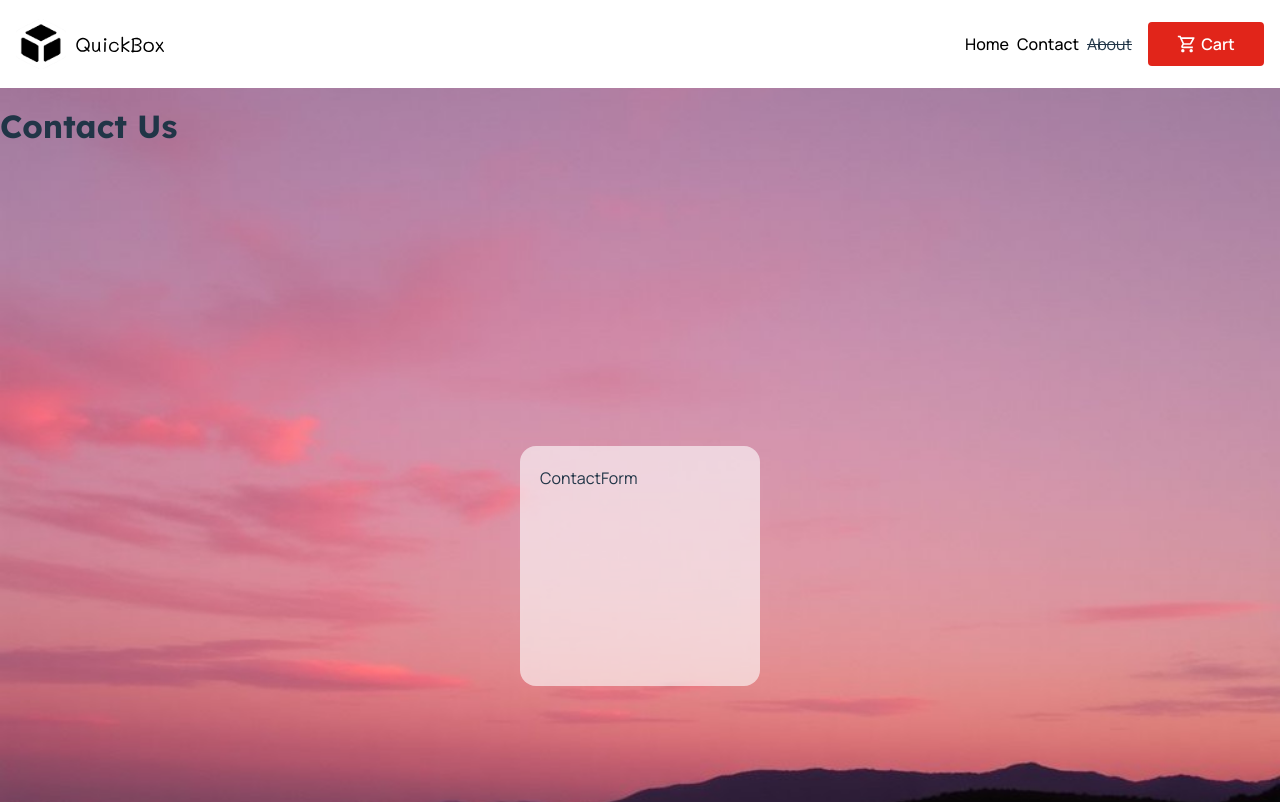
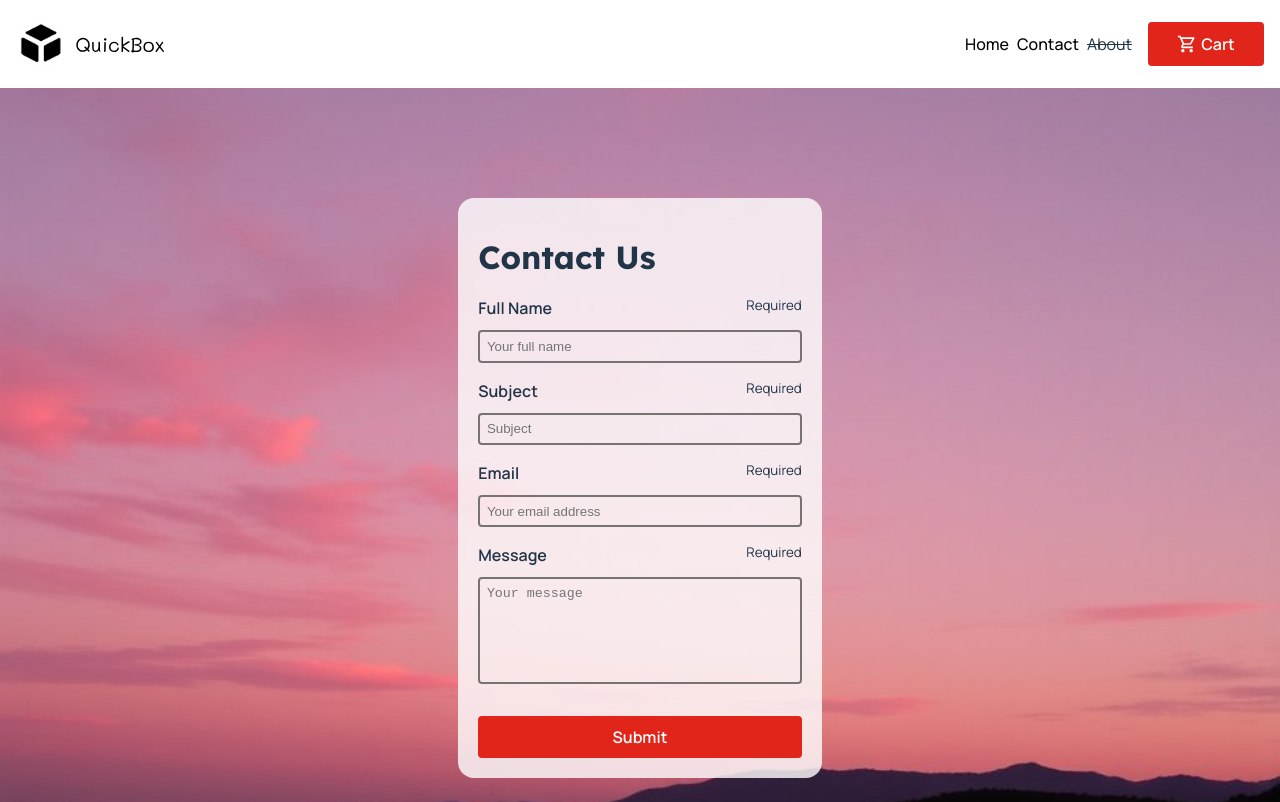
Before and after one commit to Malkenes/JavaScript-Frameworks, a React (Vite) app: page /contact in a window 1280 px wide. Shown: the top 802 px of the page. Built offline with nearby package versions, Linux system fonts and the light colour scheme.

Commit message:
add contact form

```diff
--- a/package.json
+++ b/package.json
@@ -10,11 +10,14 @@
     "preview": "vite preview"
   },
   "dependencies": {
+    "@hookform/resolvers": "^3.9.0",
     "react": "^18.3.1",
     "react-dom": "^18.3.1",
+    "react-hook-form": "^7.53.0",
     "react-icons": "^5.3.0",
     "react-router-dom": "^6.26.2",
     "styled-components": "^6.1.13",
+    "yup": "^1.4.0",
     "zustand": "^5.0.0-rc.2"
   },
   "devDependencies": {
--- a/src/components/Button.styles.js
+++ b/src/components/Button.styles.js
@@ -32,6 +32,7 @@ export const StyledButton = styled.button`
 `;
 
 export const FullButton = styled(StyledButton)`
+margin-top: 10px;
   @media (min-width: 786px) {
   width: 100%;
   }
--- /dev/null
+++ b/src/components/contactForm.jsx
@@ -0,0 +1,53 @@
+import { useForm } from "react-hook-form";
+import { FullButton } from "./Button.styles";
+import { FormInputContainer } from "./contactForm.Styles";
+import { yupResolver } from "@hookform/resolvers/yup";
+import * as yup from "yup";
+
+const schema = yup
+  .object({
+    fullName: yup.string().min(3, "Name must be at least 3 characters").required(),
+    subject: yup.string().min(3, "Subject must be at least 3 characters").required(),
+    emailAddress: yup.string().email("Invalid email format").required(),
+    body: yup.string().min(3, "Message must be at least 3 characters").required(),
+
+  })
+  .required();
+
+export default function ContactForm() {
+    const { register, handleSubmit, formState: { errors }, } = useForm({resolver: yupResolver(schema)});
+
+    function onSubmit(data) {
+        console.log(data);
+    };
+
+    return (
+        <form onSubmit={handleSubmit(onSubmit)}>
+            <FormInputContainer>
+                <label htmlFor="fullName">Full Name</label>
+                <small>Required</small>
+                <input id="fullName" placeholder="Your full name" {...register("fullName")}/>
+                <p>{errors.fullName?.message}</p>
+            </FormInputContainer>
+            <FormInputContainer>
+                <label htmlFor="subject">Subject</label>
+                <small>Required</small>
+                <input id="subject" placeholder="Subject" {...register("subject")}/>
+                <p>{errors.subject?.message}</p>
+            </FormInputContainer>
+            <FormInputContainer>
+                <label htmlFor="emailAddress">Email</label>
+                <small>Required</small>
+                <input id="emailAddress" placeholder="Your email address" {...register("emailAddress")}/>
+                <p>{errors.emailAddress?.message}</p>
+            </FormInputContainer>
+            <FormInputContainer>
+                <label htmlFor="body">Message</label>
+                <small>Required</small>
+                <textarea id="body" placeholder="Your message" {...register("body")}/>
+                <p>{errors.body?.message}</p>
+            </FormInputContainer>
+            <FullButton>Submit</FullButton>
+        </form>
+    )
+}
--- /dev/null
+++ b/src/components/contactForm.styles.js
@@ -0,0 +1,35 @@
+import styled from "styled-components";
+
+export const FormInputContainer = styled.div`
+margin-bottom: 1em;
+input, textarea {
+    width: 100%;
+    box-sizing: border-box;
+    background: inherit;
+    padding: 0.5em;
+    border: 2px solid #787373;
+    border-radius: 4px;
+    outline: none;
+    margin-top: 10px;
+    &:focus {
+        outline: solid #787373;
+    }
+}
+textarea {
+    resize: none;
+    height: 8em;
+}
+label {
+    font-weight: 600;
+}
+
+small {
+    float: right;
+}
+p {
+    margin: 0;
+    color: red;
+    font-size: 12px;
+    position: absolute;
+}
+`
--- a/src/pages/contact.jsx
+++ b/src/pages/contact.jsx
@@ -1,7 +1,12 @@
 import { StyledContact, ContactPageWrapper, FormWrapper } from "./contact.styles"
+import ContactForm from "../components/contactForm"
 export default function Contact() {
     return <StyledContact>
-        <h1>Contact Us</h1>
-        <ContactPageWrapper><FormWrapper>ContactForm</FormWrapper></ContactPageWrapper>
+        <ContactPageWrapper>
+            <FormWrapper>
+                <h1>Contact Us</h1>
+                <ContactForm />
+            </FormWrapper>
+        </ContactPageWrapper>
     </StyledContact>
 }
--- a/src/pages/contact.styles.js
+++ b/src/pages/contact.styles.js
@@ -14,10 +14,10 @@ export const ContactPageWrapper = styled.div`
 display: flex;
 align-items: center;
 justify-content: center;
-height: 100%;
+min-height: 100%;
 `
 export const FormWrapper = styled.div`
-background: rgba(255, 255, 255, 0.6);
+background: rgba(255, 255, 255, 0.8);
 min-height: 200px;
 min-width: 200px;
 padding: 20px;
```
Also changed, not shown: 1 other file (tests, documents, lock files or other folders).
